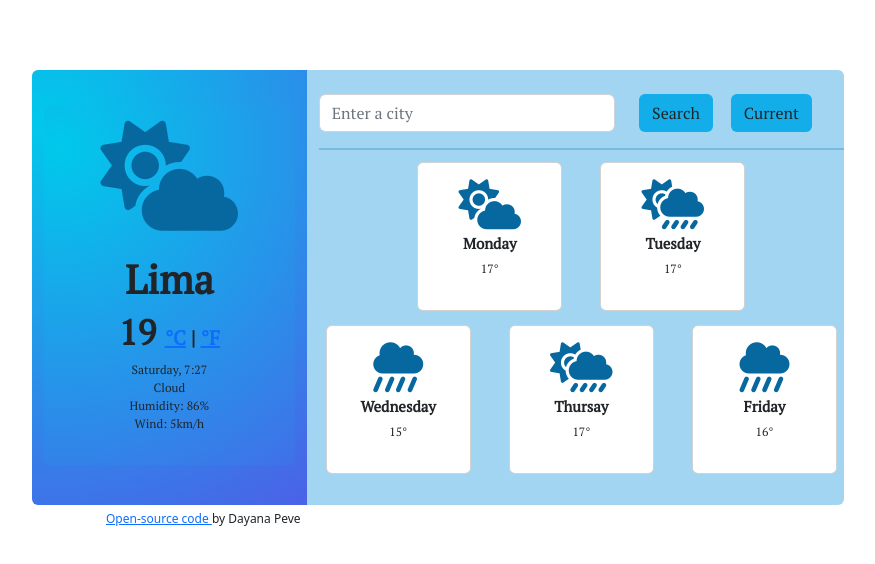
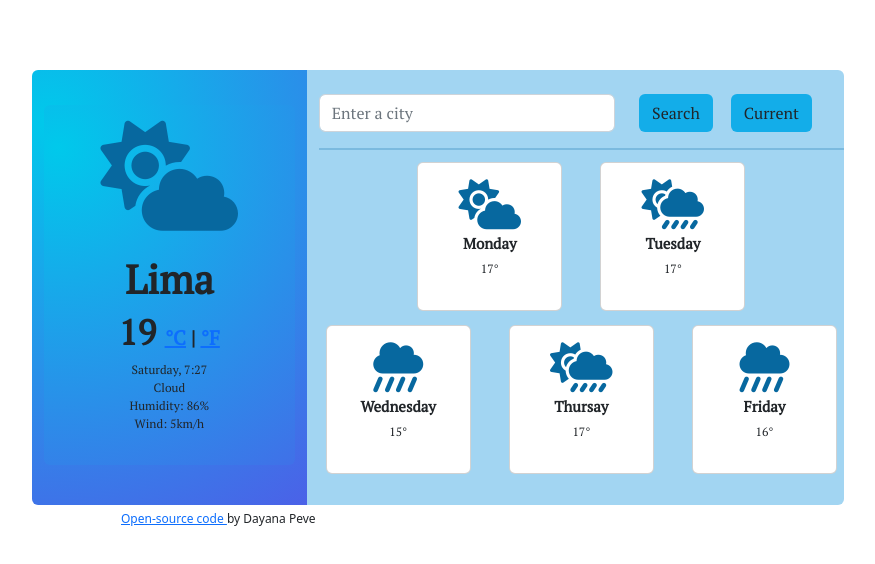
Before and after one commit to dayana-pv/weather-project, a plain HTML site: page index.html in a window 1280 px wide. Shown: the whole page, without its empty margins (196-1071 px from the left). Drawn offline with nearby package versions, Linux system fonts and the light colour scheme.

Commit message:
Added footer

```diff
--- a/styles/homepage.css
+++ b/styles/homepage.css
@@ -88,5 +88,5 @@ p {
 .footer {
   position: absolute;
   top: 510px;
-  margin: 0 220px;
+  margin: 0 235px;
 }
```
